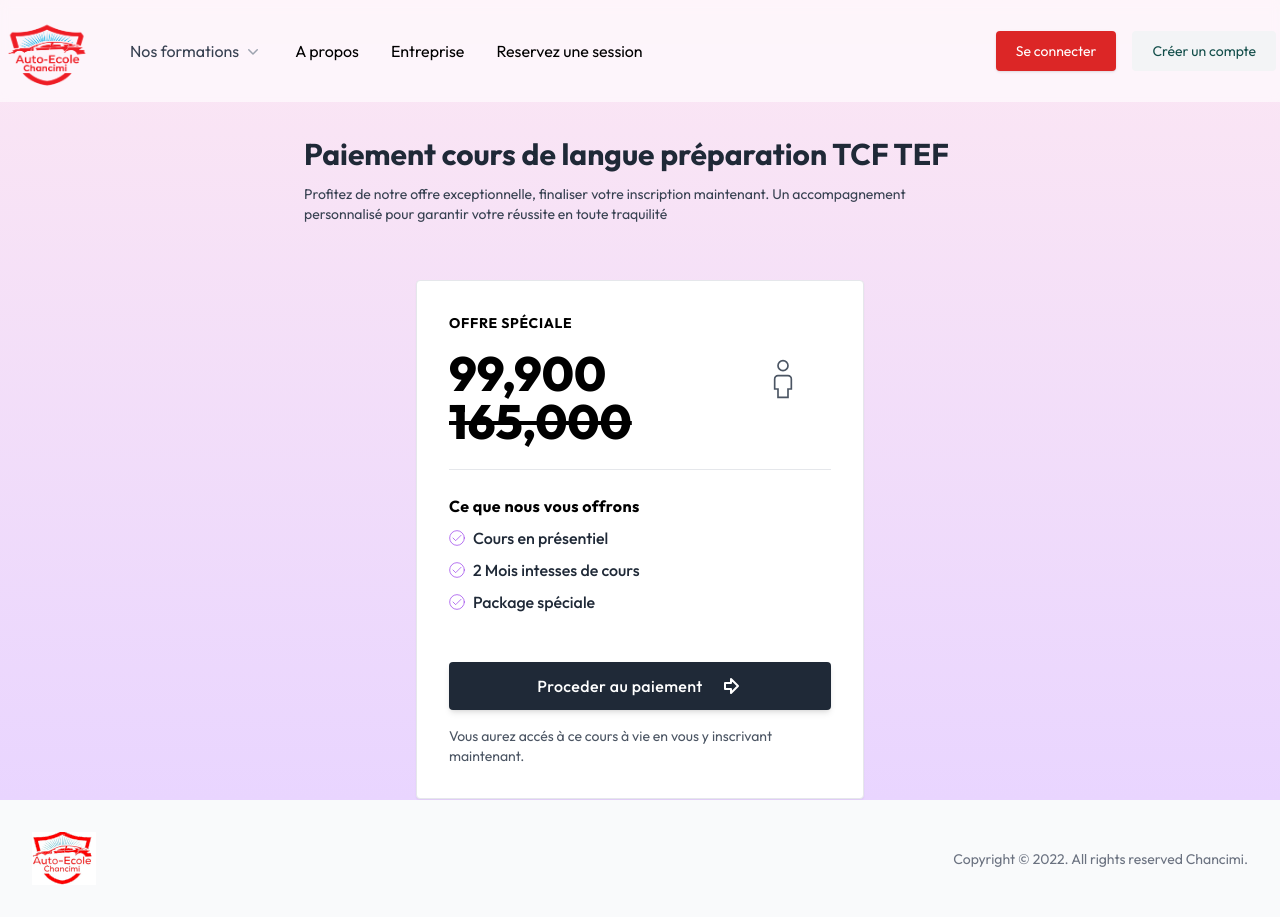
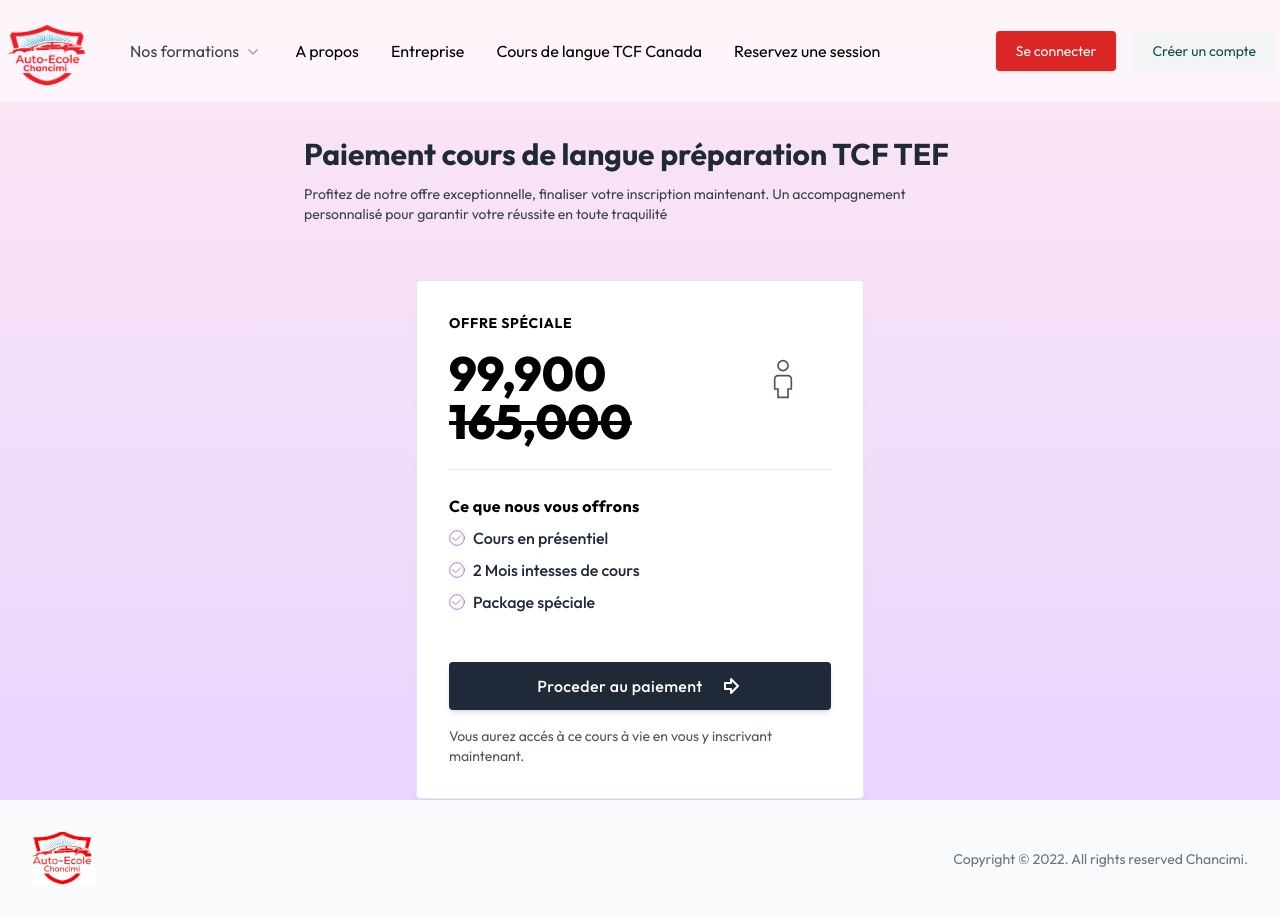
Before and after one commit to lionel-dev20/Chancimi, a Next.js app: page /accueil/paiementtcf in a window 1280 px wide. Built offline with nearby package versions, Linux system fonts and the light colour scheme.

Commit message:
mise à jour du menu

```diff
--- a/components/MenuNav.jsx
+++ b/components/MenuNav.jsx
@@ -96,6 +96,9 @@ export default function MenuNav() {
           <Link href="/entreprise" className="font-normal text-md leading-8 ">
            Entreprise
           </Link>
+          <Link href="/tcfregister" className="font-normal text-md leading-8 ">
+          Cours de langue TCF Canada
+          </Link>
           <Link href="/booking-car" className="font-normal text-md leading-8 ">
             Reservez une session
           </Link>
@@ -168,6 +171,13 @@ export default function MenuNav() {
                   Entreprise
                 </Link>
                 <Link
+                  href="/tcfregister"
+                  onClick={closeMenu} // Fermer le menu au clic
+                  className="-mx-3 block rounded-lg px-3 py-2 text-base font-semibold leading-7 text-gray-900 hover:bg-gray-50"
+                >
+                  Cours de langue TCF Canada
+                </Link>
+                <Link
                   href="/booking-car"
                   onClick={closeMenu} // Fermer le menu au clic
                   className="-mx-3 block rounded-lg px-3 py-2 text-base font-semibold leading-7 text-gray-900 hover:bg-gray-50"
```
